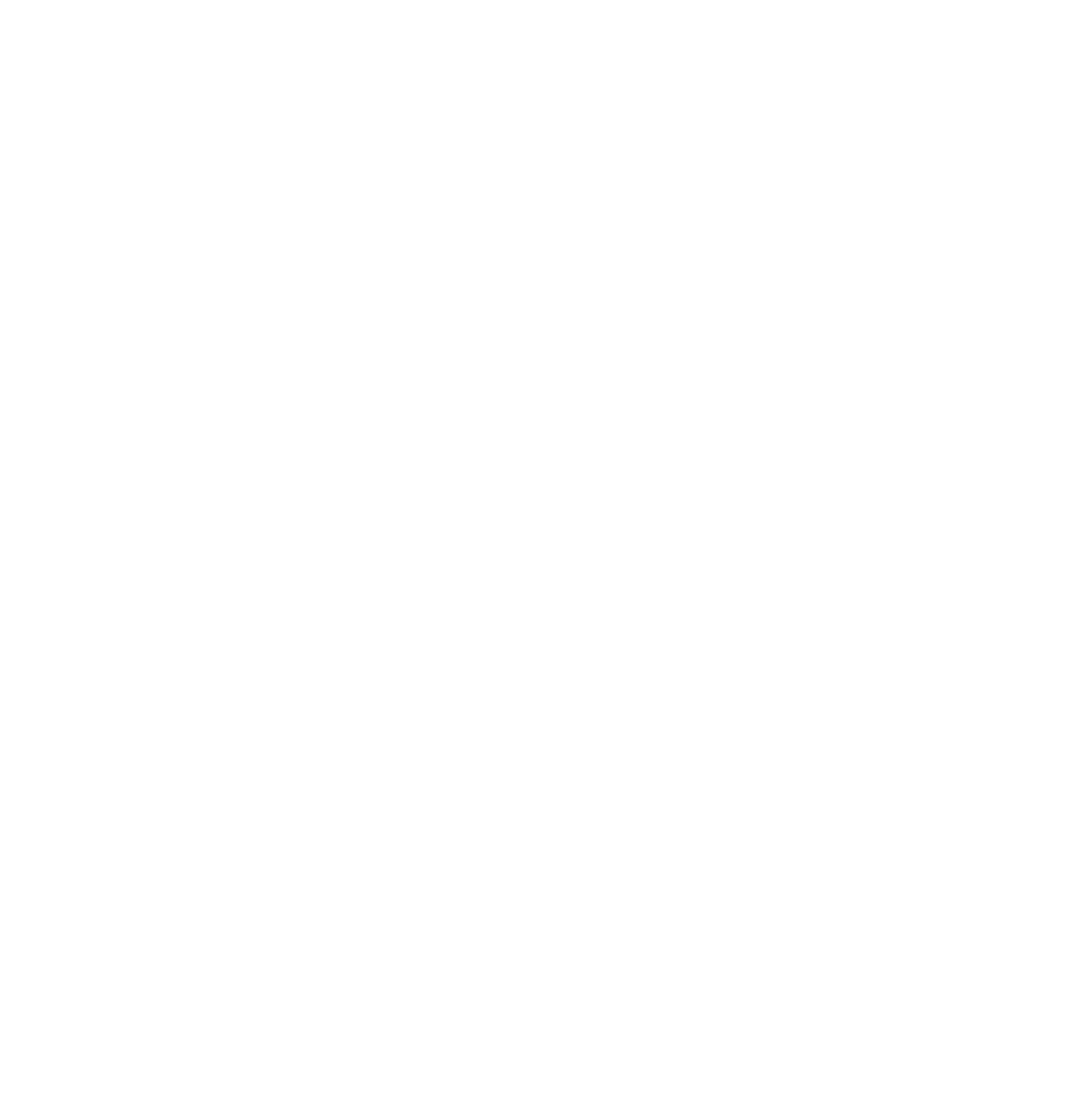
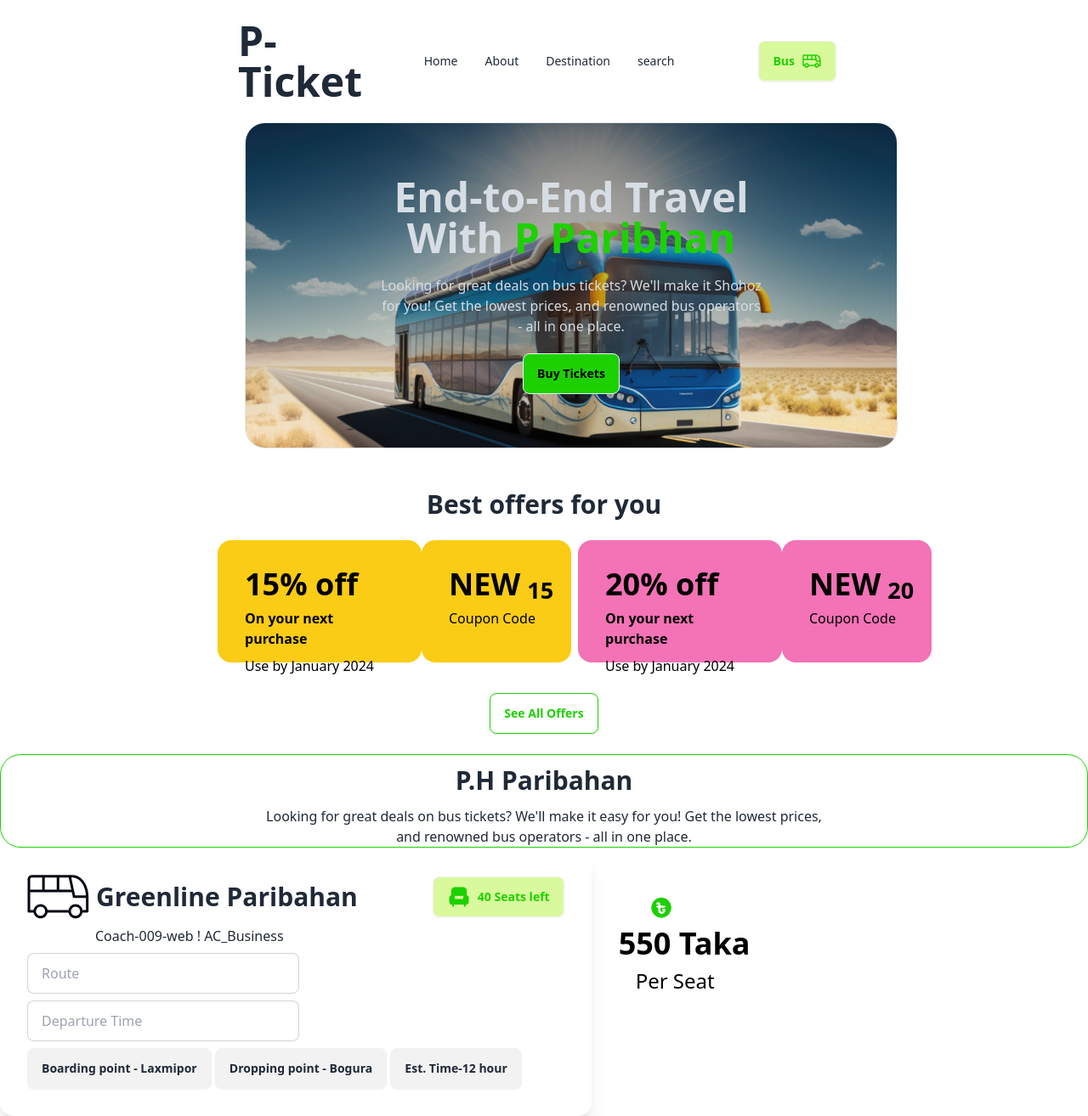
Before and after one commit to myshu4b/super-ticket, a plain HTML site: page index.html in a window 1280 px wide. Shown: the whole page at 85% size. Before the commit the page ends 800 px from the top, so only its background shows below. Drawn offline with nearby package versions, Linux system fonts and the light colour scheme.

Commit message:
created a navbar and card section

```diff
--- a/index.html
+++ b/index.html
@@ -4,8 +4,137 @@
     <meta charset="UTF-8">
     <meta name="viewport" content="width=device-width, initial-scale=1.0">
     <title>Bus-Ticket</title>
+    <link href="https://cdn.jsdelivr.net/npm/daisyui@4.7.2/dist/full.min.css" rel="stylesheet" type="text/css" />
+<script src="https://cdn.tailwindcss.com"></script>
+<link rel="stylesheet" href="style/style.css">
 </head>
-<body>
+<body class="font-poppins">
+    <header>
+        <div class="navbar bg-base-100 p-6  ">
+            <div class="navbar-start ml-48 pl-16">
+              <div class="dropdown">
+                <div tabindex="0" role="button" class="btn btn-ghost lg:hidden">
+                  <svg xmlns="http://www.w3.org/2000/svg" class="h-5 w-5" fill="none" viewBox="0 0 24 24" stroke="currentColor"><path stroke-linecap="round" stroke-linejoin="round" stroke-width="2" d="M4 6h16M4 12h8m-8 6h16" /></svg>
+                </div>
+                <ul tabindex="0" class="menu menu-sm dropdown-content mt-3 z-[1] p-2 shadow bg-base-100 rounded-box w-52">
+                  <li><a>Item 1</a></li>
+                  <li>
+                    <a>Parent</a>
+                    <ul class="p-2">
+                     <li><a>Home</a></li>
+                    <li><a>About</a></li>
+                </ul>
+              </div>
+              <a class="font-bold text-5xl">P-Ticket </a>
+            </div>
+            <div class="navbar-center hidden lg:flex">
+              <ul class="menu ml-7 text-1xl menu-horizontal ">
+                <li><a>Home</a></li>
+                <li><a>About</a></li>
+                <li><a>Destination</a></li>
+                <li><a>search</a></li>
+              </ul>
+            </div>
+            <div class="navbar-end pr-16 mr-52 ">
+                <button class="btn  bg-[#d9f99d]  text-[#1DD100] ">Bus<img src="images/bus-icon.png" alt=""></button>
 
+              </div>
+          </div>
+    </header>
+    <main>
+      <div class="hero rounded-3xl ml-72 max-w-3xl  h-96 border " style="background-image: url(images/banner.png);">
+        <div class="hero  bg-opacity-60"></div>
+        <div class="hero-content text-center text-neutral-content">
+          <div class="max-w-md">
+            <h1 class="mb-5 text-5xl font-bold">End-to-End Travel With <span class="text-[#1dd100]">P Paribhan</span></h1>
+            <p class="mb-5">Looking for great deals on bus tickets? We'll make it Shohoz for you! Get the lowest prices, and renowned bus operators - all in one place.</p>
+            <button class="btn  bg-[#1DD100] text-black">Buy Tickets</button>
+          </div>
+        </div>
+      </div>
+      <section>
+        <h1 class="text-3xl mt-12 font-bold text-center">Best offers for you</h1>
+      </section>
+      <section class=" flex md:flex-row gap-2   ">
+        <div class="flex mt-6 ml-64">
+          <div class=" card  w-60 h-36 bg-yellow-400  text-primary-content">
+            <div class="card-body">
+              <h1 class="card-title text-black text-4xl font-bold">15% off</h1>
+              <h3 class="text-black font-semibold text-1xl">On your next purchase</h3>
+              <p class="text-black">Use by January 2024</p>
+
+            </div>
+          </div>
+
+        <div class="card w-44 h-36 bg-yellow-400 text-primary-content">
+          <div class="card-body">
+            <h2 class="card-title text-center font-bold text-4xl text-black">NEW <SUB>15</SUB></h2>
+            <p class="text-black">Coupon Code</p>
+          </div>
+        </div>
+        </div>
+        <div class=" mr-60 mt-6 flex  ">
+          <div class="card w-60 h-36 bg-pink-400  text-primary-content">
+            <div class="card-body">
+              <h1 class="card-title text-black text-4xl font-bold">20% off</h1>
+              <h3 class="text-black font-semibold text-1xl">On your next purchase</h3>
+              <p class="text-black">Use by January 2024</p>
+
+            </div>
+          </div>
+
+        <div class="card w-44 h-36 bg-pink-400 text-primary-content">
+          <div class="card-body">
+            <h2 class="card-title text-center font-bold text-4xl text-black">NEW<SUB>20</SUB></h2>
+            <p class="text-black">Coupon Code</p>
+          </div>
+          </div>
+          </div>
+      </section>
+<div class=" mt-9 m-6 justify-center text-center ">
+  <button class="btn font-bold bg-white text-[#1DD100]  border border-[#1DD100] ">See All Offers</button>
+</div>
+<div class=" rounded-3xl border border-[#1DD100] text-center">
+  <h1 class="text-3xl m-3 font-bold">P.H Paribahan</h1>
+  <p>Looking for great deals on bus tickets? We'll make it easy for you! Get the lowest prices,<br> and renowned bus operators - all in one place.
+  </p>
+</div>
+<section class="flex ">
+  <div>
+    <div class="card flex max-h-96 bg-base-100 shadow-xl">
+      <div class="card-body    ">
+        <h2 class="card-title text-3xl font-bold"> <img src="images/bus-logo.png" alt="">Greenline Paribahan  <button class="btn justify-end ml-20 bg-[#d9f99d]  text-[#1DD100] "><img src="images/seat-green-filled.png" alt="">40 Seats left</button></h2>
+        <p class="ml-20">Coach-009-web ! AC_Business</p>
+        <div class="  ">
+          <input type="text" placeholder="Route" class="input input-bordered  w-full max-w-xs " />
+            </div>
+          <div class="">
+          <input type="text" placeholder="Departure Time" class="input input-bordered w-full max-w-xs" />
+        </div>
+          <div class="">
+          <button class="btn">Boarding point - Laxmipor</button>
+          <button class="btn ">Dropping point - Bogura</button>
+          <button class="btn">Est. Time-12 hour</button>
+
+        </div>
+      </div>
+    </div>
+  </div>
+
+  <div>
+    <div class=" mr-60 mt-6   ">
+      <div class="card w-60 h-36   text-primary-content">
+        <div class="card-body">
+          <img class="w-7 ml-9" src="images/fare.png" alt="">
+          <h1 class="card-title text-center text-black text-4xl font-bold">550 Taka</h1>
+
+          <p class="text-black ml-5 text-2xl ">Per Seat</p>
+
+        </div>
+      </div>
+
+  </div>
+</section>
+    </main>
 </body>
 </html>
--- /dev/null
+++ b/style/style.css
@@ -0,0 +1,5 @@
+
+@import url('https://fonts.googleapis.com/css2?family=Poppins:ital,wght@0,100;0,200;0,300;0,400;0,500;0,600;0,700;0,800;0,900;1,100;1,200;1,300;1,400;1,500;1,600;1,700;1,800;1,900&display=swap')
+.font-poppins{
+    font-family: "Poppins", sans-serif;
+}
```
